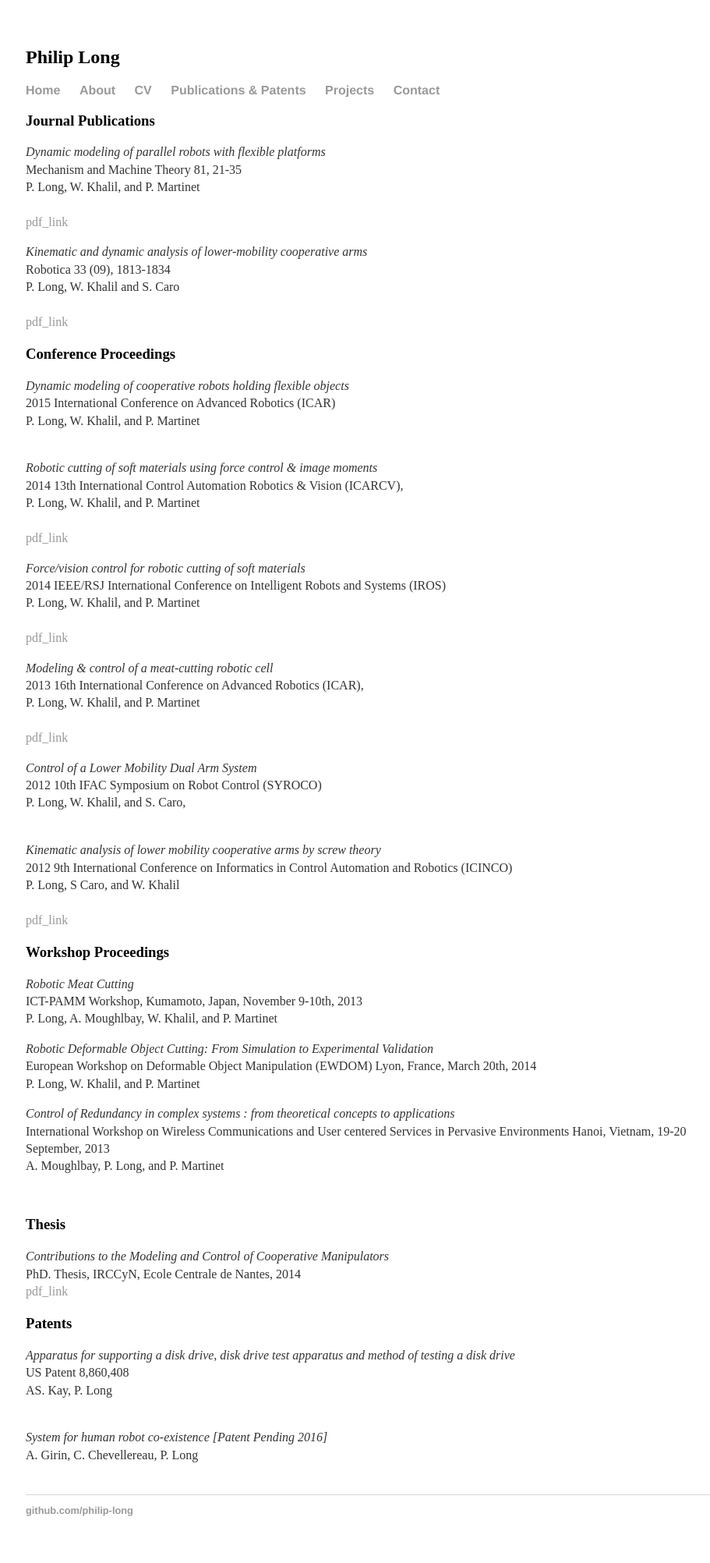
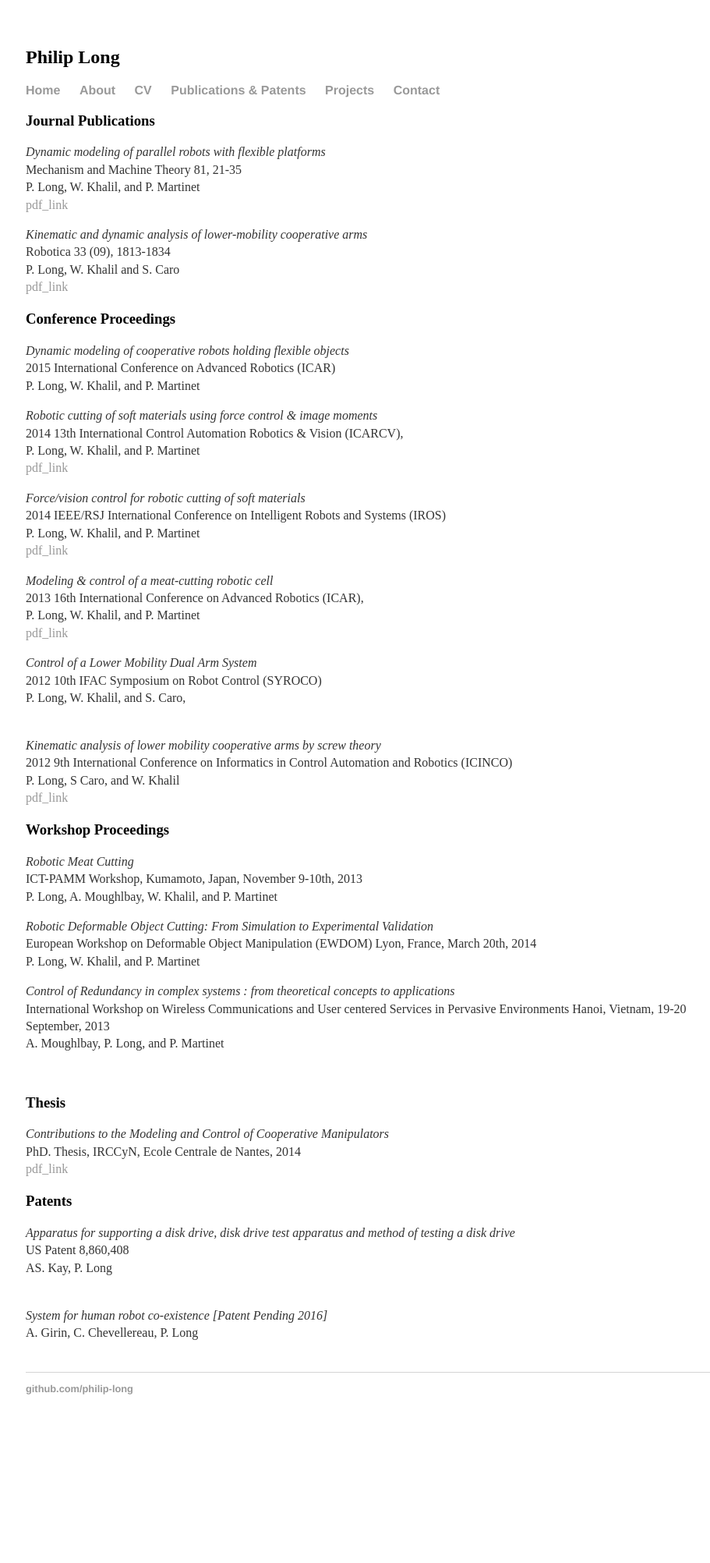
Before and after one commit to philip-long/philip-long.github.io, a Jekyll site: the page built from publications/index.html, in a window 1280 px wide. Shown: the whole page at 78% size, without its empty margins (159-1070 px from the left). Built offline with Jekyll 4.4.1, drawn with Linux system fonts in a browser that asks for light colours; after the commit the page ends 1848 px from its top, so only the background shows below that.

```diff
--- a/publications/index.html
+++ b/publications/index.html
@@ -9,7 +9,7 @@
     <p>
      <i>Dynamic modeling of parallel robots with flexible platforms</i><br>
     Mechanism and Machine Theory 81, 21-35<br>
-    P. Long, W. Khalil, and P. Martinet<br><br>
+    P. Long, W. Khalil, and P. Martinet<br>
 <a href="https://www.researchgate.net/profile/Philip_Long2/publication/263893839_Dynamic_modeling_of_parallel_robots_with_flexible_platforms/links/53d8a3110cf2631430c32dfe.pdf"> pdf_link</a>
 
      </p>
@@ -17,7 +17,7 @@
     <p>
     <i>Kinematic and dynamic analysis of lower-mobility cooperative arms</i><br>
     Robotica 33 (09), 1813-1834<br>
-    P. Long, W. Khalil and S. Caro<br><br>
+    P. Long, W. Khalil and S. Caro<br>
         <a href="https://hal.archives-ouvertes.fr/hal-01084563/document"> pdf_link</a>
      </p>
 
@@ -27,27 +27,27 @@
       <p>
     <i>Dynamic modeling of cooperative robots holding flexible objects</i><br>
     2015 International Conference on Advanced Robotics (ICAR)<br>
-    P. Long, W. Khalil, and P. Martinet<br><br>
+    P. Long, W. Khalil, and P. Martinet<br>
      </p>
 
      <p>
     <i>Robotic cutting of soft materials using force control & image moments</i><br>
     2014 13th International  Control Automation Robotics & Vision (ICARCV),<br>
-    P. Long, W. Khalil, and P. Martinet<br><br>
+    P. Long, W. Khalil, and P. Martinet<br>
            <a href="https://www.researchgate.net/profile/Philip_Long2/publication/282004950_Robotic_cutting_of_soft_materials_using_force_control__image_moments/links/5601179908aeafc8ac8c8041.pdf"> pdf_link</a>
     </p>
 
      <p>
     <i>Force/vision control for robotic cutting of soft materials</i><br>
     2014 IEEE/RSJ International Conference on Intelligent Robots and Systems (IROS)<br>
-    P. Long, W. Khalil, and P. Martinet<br><br>
+    P. Long, W. Khalil, and P. Martinet<br>
                  <a href="https://www.researchgate.net/profile/Philip_Long2/publication/282005015_Forcevision_control_for_robotic_cutting_of_soft_materials*/links/560116be08aeafc8ac8c8025.pdf"> pdf_link</a>
     </p>
 
         <p>
     <i>Modeling & control of a meat-cutting robotic cell</i><br>
     2013 16th International Conference on Advanced Robotics (ICAR), <br>
-    P. Long, W. Khalil, and P. Martinet<br><br>
+    P. Long, W. Khalil, and P. Martinet<br>
                     <a href="http://www.irccyn.ec-nantes.fr/~martinet/publis/2013/ICAR13-long.pdf"> pdf_link</a>
      </p>
 
@@ -60,7 +60,7 @@
       <p>
     <i>Kinematic analysis of lower mobility cooperative arms by screw theory</i><br>
     2012 9th International Conference on Informatics in Control Automation and Robotics (ICINCO)<br>
-    P. Long, S Caro, and W. Khalil<br><br>
+    P. Long, S Caro, and W. Khalil<br>
                   <a href="https://hal.archives-ouvertes.fr/hal-00786897/document"> pdf_link</a>
 
  </p>
```
